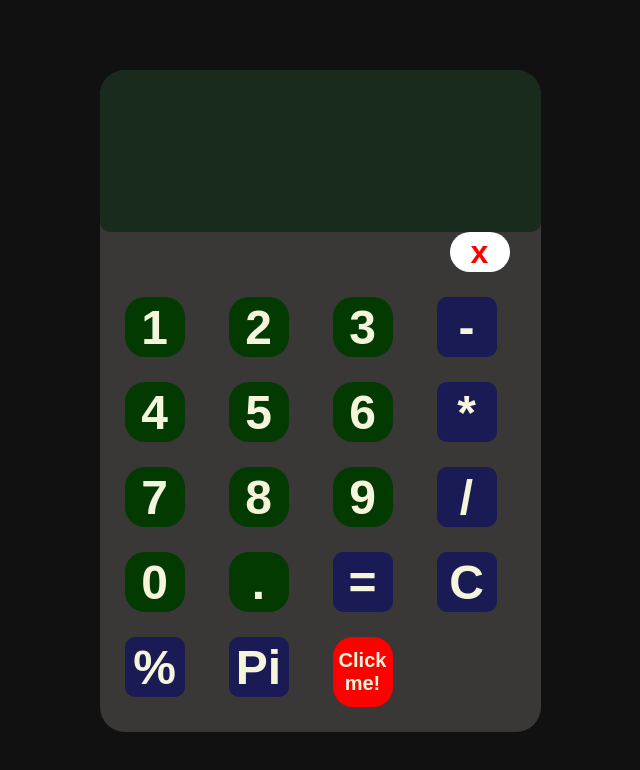
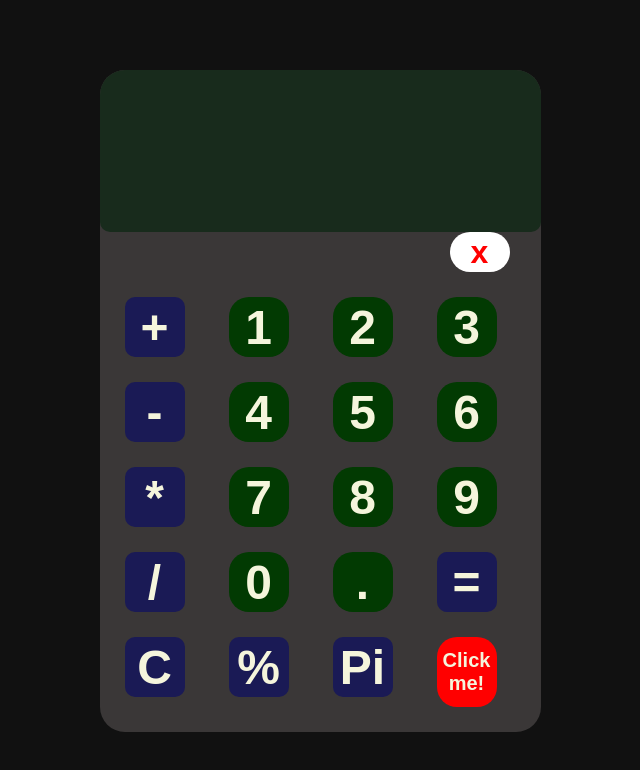
Before and after one commit to MulusewUser/my-app, a plain HTML site: page calcull - Copy.html in a window 1280 px wide. Shown: the whole page, without its empty margins (320-960 px from the left). Drawn offline with Linux system fonts and the light colour scheme.

Commit message:
Update calcull - Copy.html

```diff
--- a/calcull - Copy.html
+++ b/calcull - Copy.html
@@ -110,7 +110,7 @@ justify-content: center;
         <button onclick="delet('')" id="del">x</button>
         <div id="keys">
 
-
+            <button onclick="appendToDisplay('+')" class="operator">+</button>
             <button onclick="appendToDisplay('1')" >1</button>
             <button onclick="appendToDisplay('2')">2</button>
             <button onclick="appendToDisplay('3')">3</button>
```
